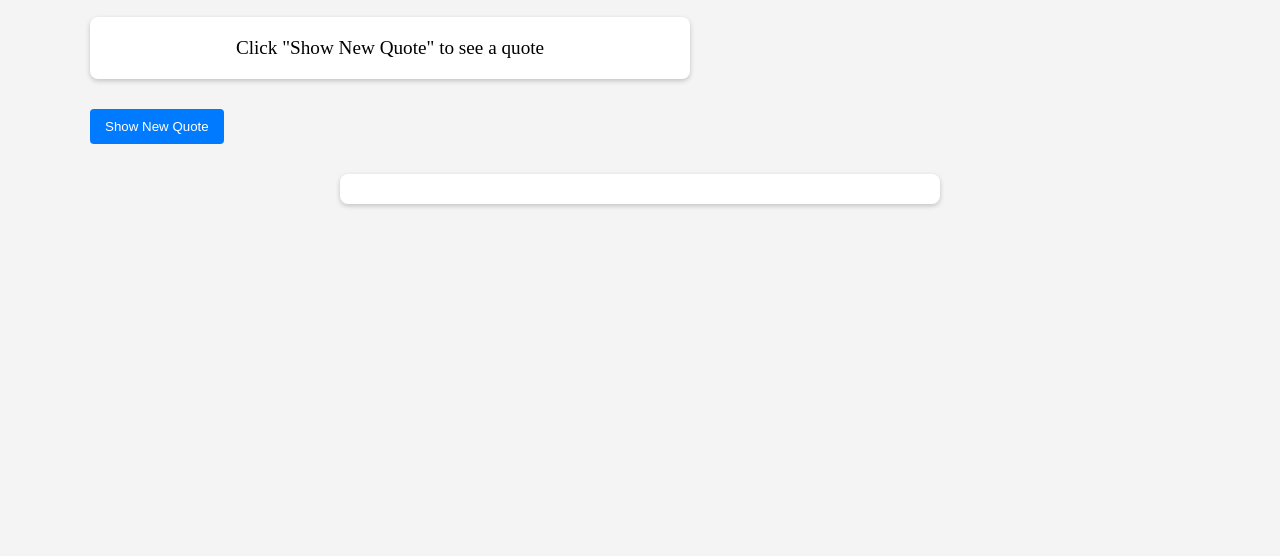
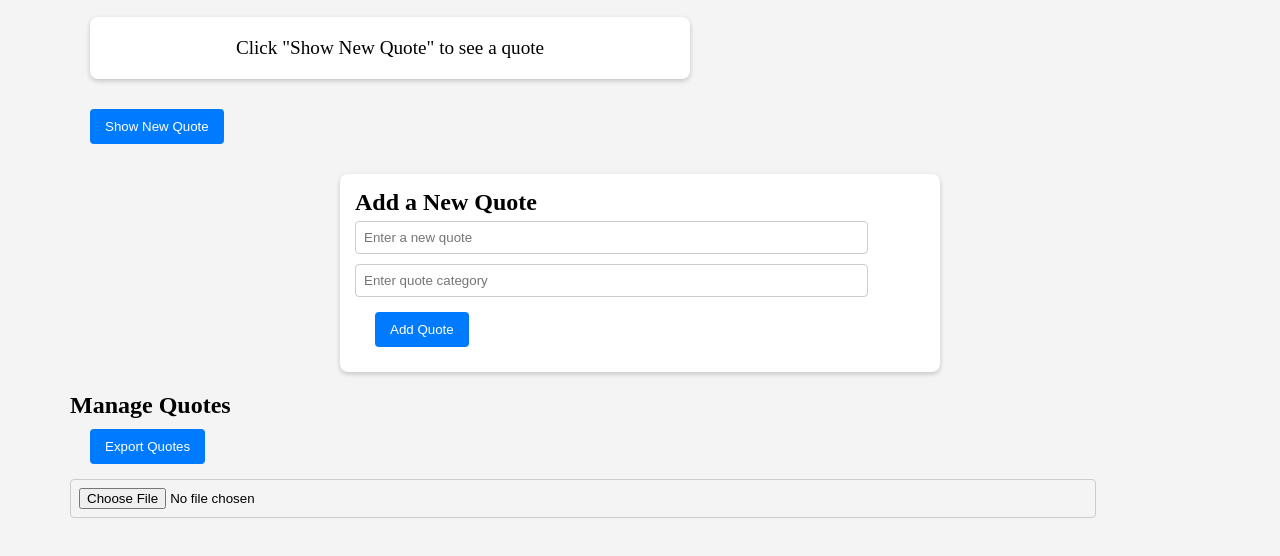
Before and after one commit to Mohamed-Gaber53/alx_fe_javascript, a plain HTML site: page dom-manipulation/index.html in a window 1280 px wide. Shown: the part 80-636 px from the top of the page. Drawn offline with Linux system fonts and the light colour scheme.

Commit message:
Update index.html

```diff
--- a/dom-manipulation/index.html
+++ b/dom-manipulation/index.html
@@ -146,17 +146,29 @@ input{
   </style>
 </head>
 <body>
-    <div class="container">
-  <h1>Dynamic Quote Generator</h1>
+  <div class="container">
+    <h1>Dynamic Quote Generator</h1>
 
-  <div id="quoteDisplay">Click "Show New Quote" to see a quote</div>
-  <button id="newQuote">Show New Quote</button>
+    <!-- Quote Display -->
+    <div id="quoteDisplay">Click "Show New Quote" to see a quote</div>
+    <button id="newQuote">Show New Quote</button>
 
+    <!-- Add Quote Form -->
+    <div class="form-container" id="container">
+      <h2>Add a New Quote</h2>
+      <input id="newQuoteText" type="text" placeholder="Enter a new quote" />
+      <input id="newQuoteCategory" type="text" placeholder="Enter quote category" />
+      <button id="addQuote">Add Quote</button>
+    </div>
 
-  <div class="form-container" id="container">
+    <!-- Import / Export -->
+    <div class="import-export">
+      <h2>Manage Quotes</h2>
+      <button id="exportQuotes">Export Quotes</button>
+      <input type="file" id="importFile" accept=".json" />
+    </div>
+  </div>
 
-  </div>
-</div>
   <script src="script.js"></script>
 </body>
 </html>
```
